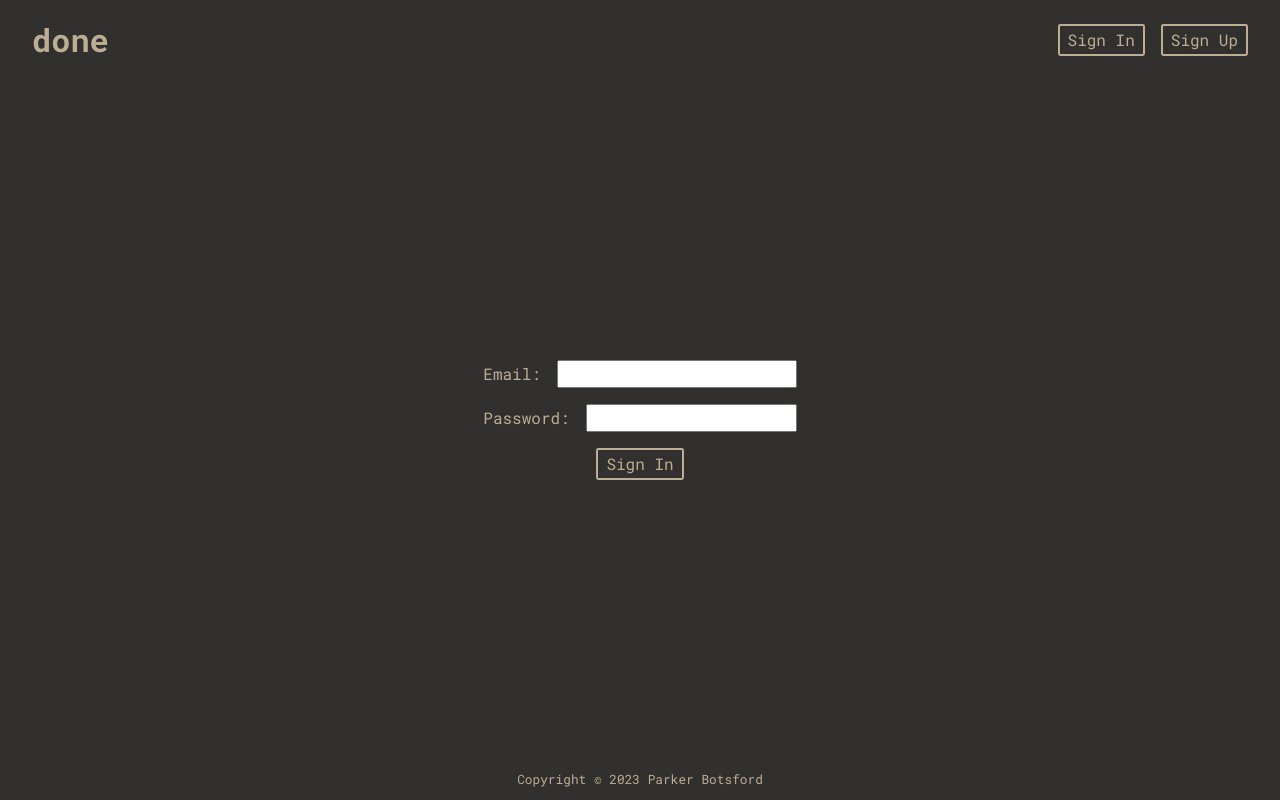
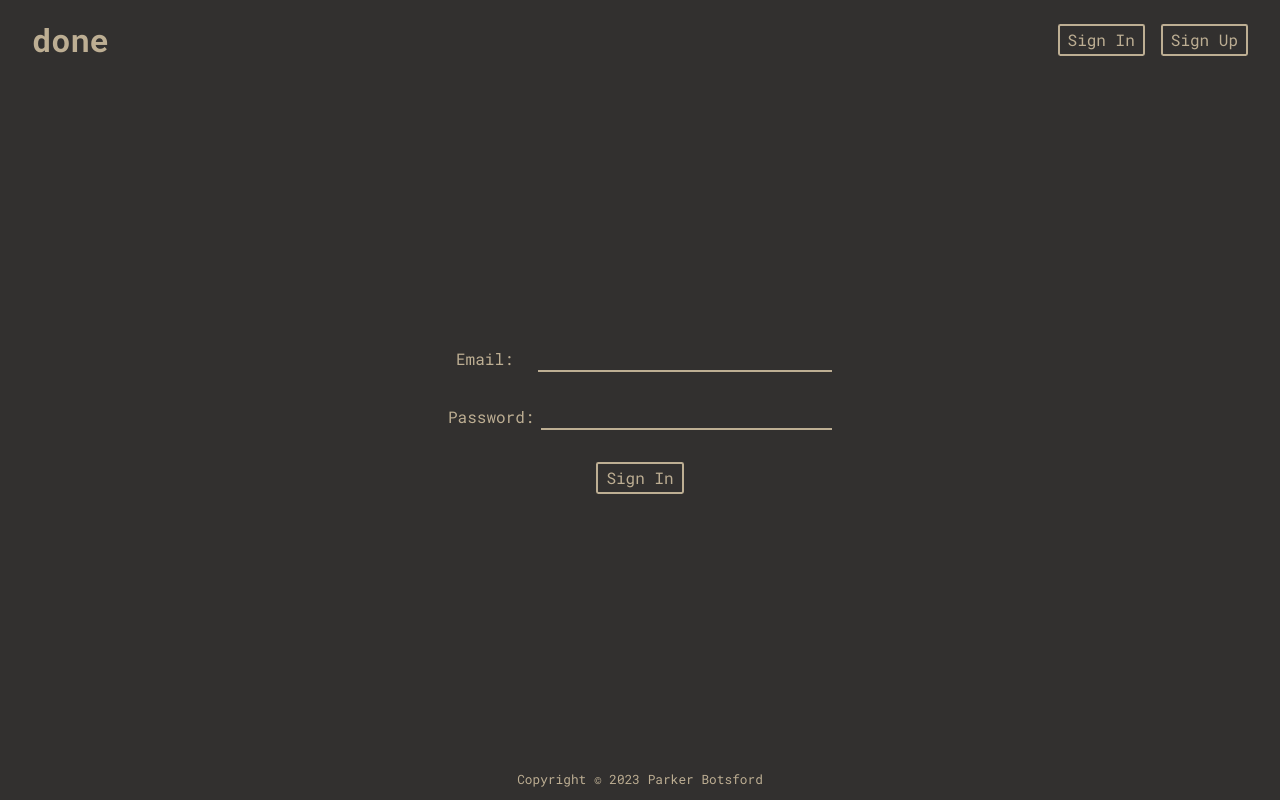
Before and after one commit to parbots/done, a Next.js app: page /signin in a window 1280 px wide. Built offline with nearby package versions, Linux system fonts and the light colour scheme.

Commit message:
Implement signin page inputs and add additional styling

```diff
--- a/src/pages/signin.tsx
+++ b/src/pages/signin.tsx
@@ -1,5 +1,7 @@
 
 import Head from 'next/head'
+
+import { ChangeEvent, FormEvent, useState } from 'react'
 
 import styles from '@styles/SigninPage.module.css'
 
@@ -7,6 +9,29 @@ import { Header } from '@components/header'
 import { Footer } from '@components/footer'
 
 export default function SigninPage() {
+
+    const [emailInputValue, setEmailInputValue] = useState<string>('');
+
+    const handleEmailInput = (event: ChangeEvent<HTMLInputElement>) => {
+        event.preventDefault();
+
+        setEmailInputValue(event.target.value);
+    };
+
+    const [passwordInputValue, setPasswordInputValue] = useState<string>('');
+
+    const handlePasswordInput = (event: ChangeEvent<HTMLInputElement>) => {
+        event.preventDefault();
+
+        setPasswordInputValue(event.target.value);
+    };
+
+    const handleFormSubmit = (event: FormEvent<HTMLFormElement>) => {
+        event.preventDefault();
+
+        // TODO handle validation and signin
+    };
+
     return (
         <>
             <Head>
@@ -20,15 +45,27 @@ export default function SigninPage() {
                 <Header />
 
                 <main className={styles.main}>
-                    <form className={styles.signinForm}>
+                    <form onSubmit={handleFormSubmit} className={styles.signinForm}>
                         <fieldset className={styles.emailFieldset}>
-                            <label htmlFor='signinEmailInput'>Email:</label>
-                            <input type='email' id='signinEmailInput' value='' className={styles.emailInput} />
+                            <label htmlFor='signinEmailInput' className={styles.emailLabel}>Email:</label>
+                            <input
+                                type='email'
+                                id='signinEmailInput'
+                                value={emailInputValue}
+                                onChange={handleEmailInput}
+                                className={styles.emailInput}
+                            />
                         </fieldset>
 
                         <fieldset className={styles.passwordFieldset}>
-                            <label htmlFor='signinPasswordInput'>Password:</label>
-                            <input type='password' id='signinPasswordInput' value='' className={styles.passwordInput} />
+                            <label htmlFor='signinPasswordInput' className={styles.passwordLabel}>Password:</label>
+                            <input
+                                type='password'
+                                id='signinPasswordInput'
+                                value={passwordInputValue}
+                                onChange={handlePasswordInput}
+                                className={styles.passwordInput}
+                            />
                         </fieldset>
 
                         <button type='submit' className={styles.signinButton}>Sign In</button>
--- a/src/styles/SigninPage.module.css
+++ b/src/styles/SigninPage.module.css
@@ -15,11 +15,13 @@
 }
 
 .signinForm {
+    width: 30vw;
+
     display: flex;
     flex-direction: column;
     justify-content: space-between;
     align-items: center;
-    gap: 1rem;
+    gap: 2rem;
 }
 
 .emailFieldset {
@@ -34,8 +36,22 @@
     border: none;
 }
 
+.emailLabel {
+    width: 20%;
+
+    text-align: center;
+}
+
 .emailInput {
-    flex: 1;
+    width: 80%;
+
+    outline: none;
+
+    border: none;
+    border-bottom: solid 0.15rem var(--color);
+
+    color: var(--color);
+    background: none;
 }
 
 .passwordFieldset {
@@ -43,23 +59,51 @@
 
     display: flex;
     flex-direction: row;
-    justify-content: space-evenly;
+    justify-content: space-between;
     align-items: center;
     gap: 1rem;
 
     border: none;
 }
 
+.passwordLabel {
+    width: 20%;
+
+    text-align: center;
+}
+
 .passwordInput {
-    flex: 1;
+    width:80%;
+
+    outline: none;
+
+    border: none;
+    border-bottom: solid 0.15rem var(--color);
+
+    color: var(--color);
+    background: none;
 }
 
 .signinButton {
     padding: 0.15rem 0.5rem;
 
+    cursor: pointer;
+
+    outline: none;
+
     border: solid 0.15rem var(--color);
     border-radius: 0.15rem;
 
     color: var(--color);
-    background: none;
+    background: var(--background);
+
+    transition: color 0.3s, background-color 0.3s, border-color 0.3s;
 }
+
+.signinButton:hover,
+.signinButton:focus-visible {
+    border-color: var(--highlight);
+
+    color: var(--background);
+    background-color: var(--highlight);
+}
```
